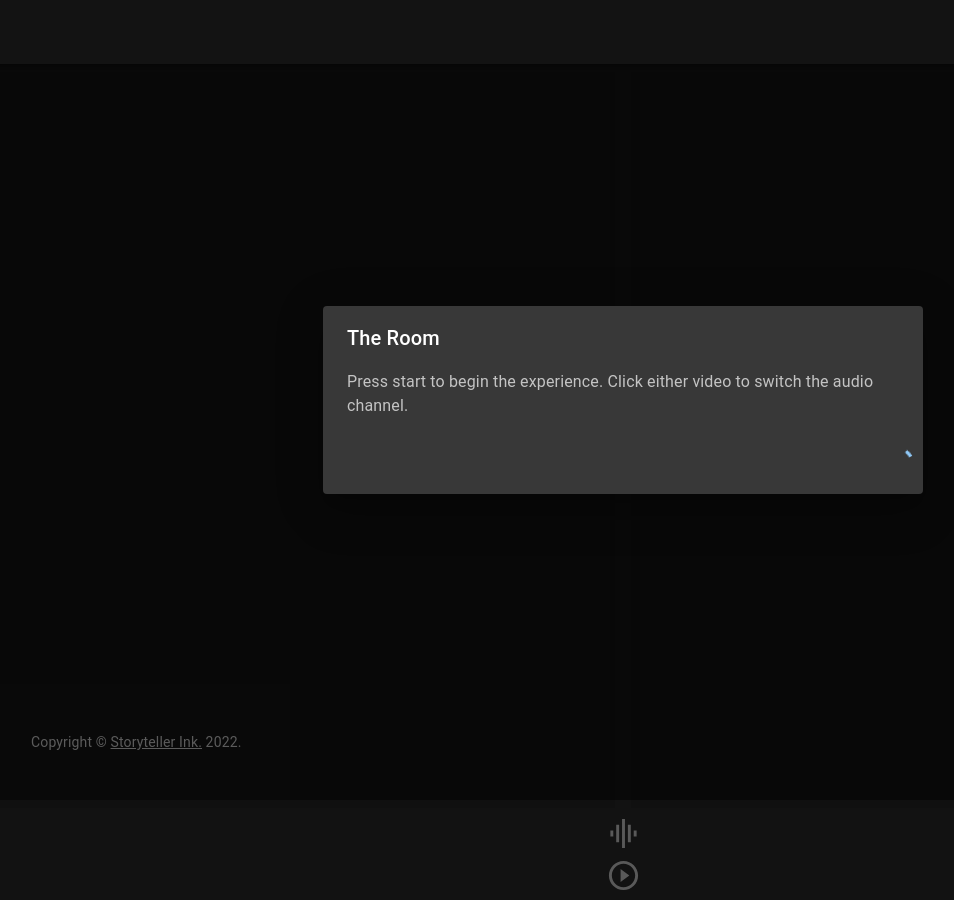
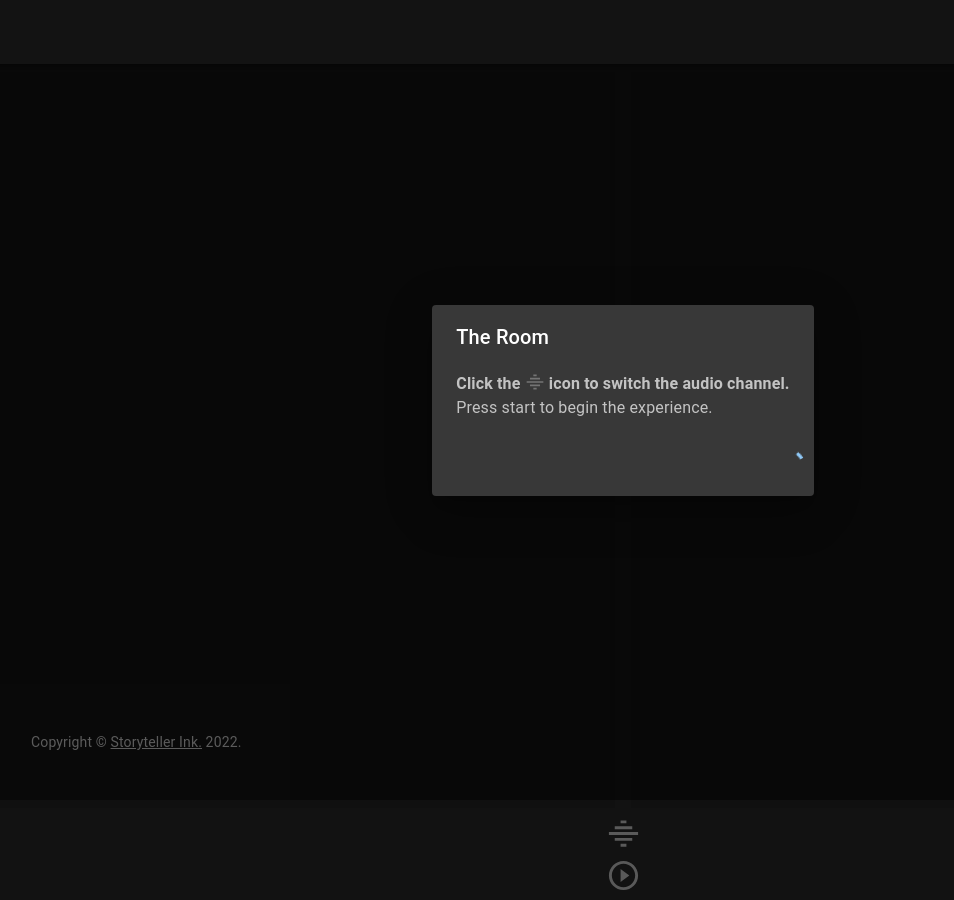
Before and after one commit to iamliamc/ak-the-room, a React (Create React App) app: page / in a window 1280 px wide. Shown: the whole page, without its empty margins (17-971 px from the left). Built offline with nearby package versions, Linux system fonts and the light colour scheme.

Commit message:
All the logic is sorted

```diff
--- a/src/components/MultiVideoBlock.tsx
+++ b/src/components/MultiVideoBlock.tsx
@@ -81,7 +81,10 @@ const OpeningDialogue: FC<OpeningDialogueProps> = ({startVideos, readyCount}) =>
         </DialogTitle>
         <DialogContent>
             <DialogContentText id="alert-dialog-description">
-              Press start to begin the experience. Click either video to switch the audio channel.
+              <div>
+                <strong>Click the <GraphicEqIcon style={{transform: 'rotate(90deg)', position: 'relative', top: '3px'}} fontSize="small" color="disabled"/> icon to switch the audio channel. </strong>
+              </div>
+              Press start to begin the experience.
             </DialogContentText>
           </DialogContent>
           <DialogActions>
@@ -113,15 +116,25 @@ function Item(props: BoxProps) {
 }
 
 export default function MultiVideoBlock() {
-  const [audioSwitchState, setAudioSwitchState] = useState<boolean>(true);
+  const [audioSwitchState, setAudioSwitchState] = useState<boolean>(false);
   const [playPauseState, setPlayPauseState] = useState<boolean>(false);
   const [readyCount, setReadyCount] = useState(0);
+  const [audioOneState, setAudioOneState] = useState(0.75);
+  const [audioTwoState, setAudioTwoState] = useState(0);
+
 
   const startVideos = (): void => {
     setPlayPauseState(true)
   }
 
   const switchAudio = (): void => {
+    if (audioSwitchState) {
+      setAudioOneState(0.75)
+      setAudioTwoState(0)
+    } else {
+      setAudioOneState(0)
+      setAudioTwoState(0.75)
+    }
     setAudioSwitchState(!audioSwitchState)
   }
 
@@ -136,13 +149,13 @@ export default function MultiVideoBlock() {
   return (
     <div style={{width: '100%', height: '100%'}}>
         <OpeningDialogue startVideos={startVideos} readyCount={readyCount}/>
-        <div style={{cursor: "pointer", pointerEvents: "none"}} onClick={switchAudio}>
+        <div style={{cursor: "pointer", pointerEvents: "none"}}>
           <Box  sx={{ display: 'grid', gridTemplateColumns: 'repeat(2, 1fr)' }}>
               <Item style={{display: "flex", flexDirection: "row"}}>
-                  <ReactPlayer width="100%" height="100%" onReady={onReady} controls={false} muted={audioSwitchState} playing={playPauseState} url='https://www.youtube.com/watch?v=mKXkdvhS-HA' />
+                <ReactPlayer width="100%" height="100%" onReady={onReady} controls={false} volume={audioOneState} playing={playPauseState} url='https://player.vimeo.com/video/512330229?h=65d230fcee&amp;badge=0&amp;autopause=0&amp;player_id=0&amp;app_id=58479' />
               </Item>
               <Item  style={{display: "flex", flexDirection: "row"}}>
-                <ReactPlayer width="100%" height="720px" onReady={onReady} controls={false} muted={!audioSwitchState} playing={playPauseState} url='https://www.youtube.com/watch?v=dyHWP-F2fyU&t' />
+                <ReactPlayer width="100%" height="720px" onReady={onReady} controls={false} volume={audioTwoState} playing={playPauseState} url='https://player.vimeo.com/video/376578408?h=f32f00d47f&amp;badge=0&amp;autopause=0&amp;player_id=0&amp;app_id=58479' />
               </Item>
           </Box>
         </div>
```
